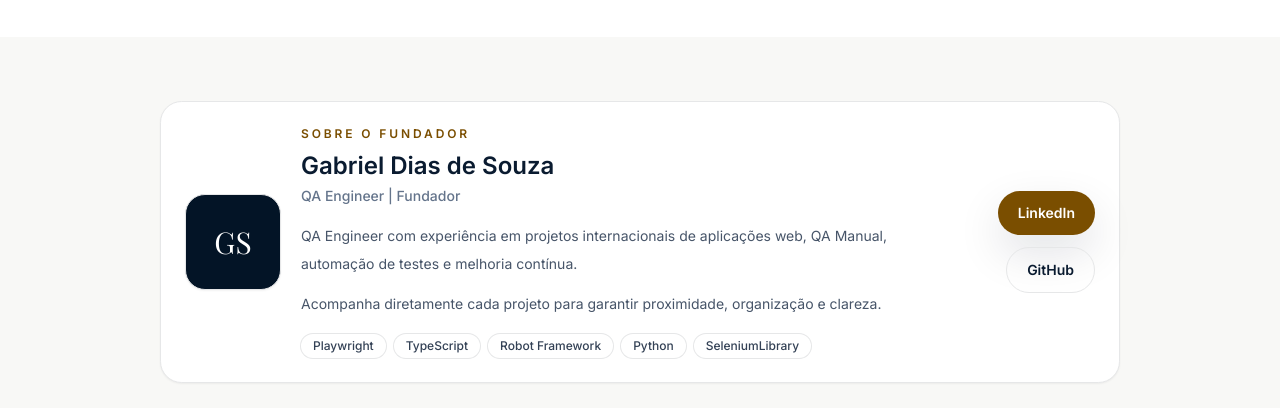
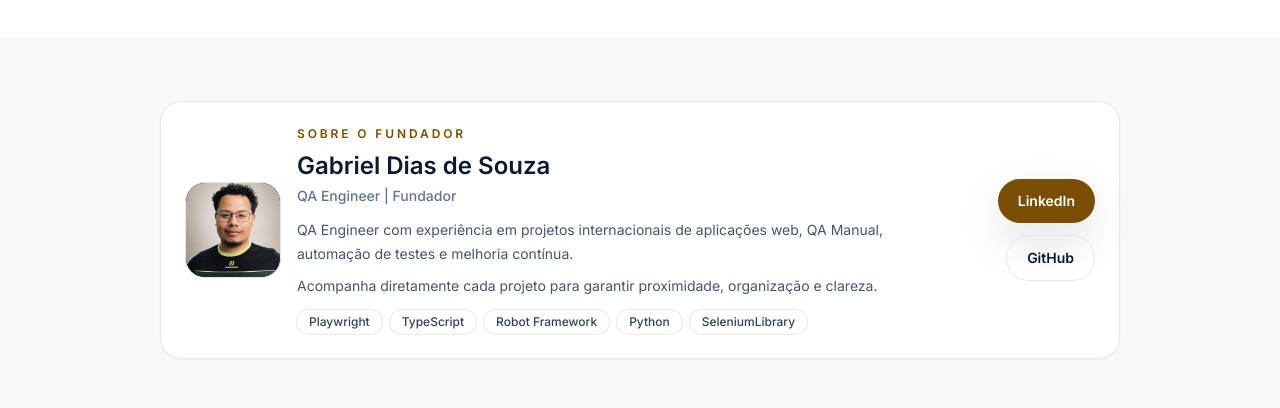
Before and after one commit to qevaryn/kavtris-site, a Next.js app: page / in a window 1280 px wide. Shown: the part 4240-4648 px from the top of the page. Built offline with nearby package versions, Linux system fonts and the light colour scheme; no server answers; a web font is replaced by a local one.

Commit message:
feat: add approved founder photography

```diff
--- a/src/components/sections/Founder.tsx
+++ b/src/components/sections/Founder.tsx
@@ -1,5 +1,7 @@
 "use client";
 
+import Image from 'next/image';
+import { useState } from 'react';
 import { Button } from '@/components/ui/Button';
 import { Tag } from '@/components/ui/Tag';
 import { socialLinks } from '@/lib/constants';
@@ -7,27 +9,40 @@ import { socialLinks } from '@/lib/constants';
 const tags = ['Playwright', 'TypeScript', 'Robot Framework', 'Python', 'SeleniumLibrary'];
 
 export function Founder() {
+  const [imageFailed, setImageFailed] = useState(false);
+
   return (
-    <section id="sobre" className="bg-paper py-14 sm:py-16">
+    <section id="sobre" className="bg-paper py-12 sm:py-16">
       <div className="mx-auto max-w-5xl px-4 sm:px-6 lg:px-8">
-        <div className="rounded-[1.35rem] border border-borderline bg-white p-5 shadow-sm md:p-6">
-          <div className="flex flex-col gap-6 lg:flex-row lg:items-center lg:justify-between">
-            <div className="flex flex-col gap-5 sm:flex-row sm:items-center">
-              <div className="grid h-24 w-24 shrink-0 place-items-center overflow-hidden rounded-2xl border border-borderline bg-navy-950 text-white shadow-sm" aria-label="Placeholder do fundador Gabriel Dias de Souza">
-                <span className="font-display text-3xl">GS</span>
+        <div className="rounded-[1.35rem] border border-borderline bg-white p-4 shadow-sm md:p-6">
+          <div className="flex flex-col gap-5 lg:flex-row lg:items-center lg:justify-between">
+            <div className="flex flex-col gap-4 sm:flex-row sm:items-center">
+              <div className="relative grid h-20 w-20 shrink-0 place-items-center overflow-hidden rounded-2xl border border-borderline bg-navy-950 text-white shadow-sm sm:h-24 sm:w-24" data-testid="founder-photo">
+                {imageFailed ? (
+                  <span className="font-display text-3xl" aria-label="Placeholder do fundador Gabriel Dias de Souza">GS</span>
+                ) : (
+                  <Image
+                    src="/images/gabriel.webp"
+                    alt="Gabriel Dias de Souza, QA Engineer e fundador da Qualidade é Vida Tech"
+                    fill
+                    sizes="(max-width: 640px) 80px, 96px"
+                    className="object-cover object-[50%_28%]"
+                    onError={() => setImageFailed(true)}
+                  />
+                )}
               </div>
 
               <div className="max-w-2xl">
                 <p className="text-xs font-semibold uppercase tracking-[0.24em] text-gold-600">Sobre o fundador</p>
                 <h2 className="mt-2 text-2xl font-semibold text-navy-800">Gabriel Dias de Souza</h2>
                 <p className="mt-1 text-sm font-medium text-slate-500">QA Engineer | Fundador</p>
-                <p className="mt-4 text-sm leading-7 text-slate-600">
+                <p className="mt-3 text-sm leading-6 text-slate-600">
                   QA Engineer com experiência em projetos internacionais de aplicações web, QA Manual, automação de testes e melhoria contínua.
                 </p>
-                <p className="mt-3 text-sm leading-7 text-slate-600">
+                <p className="mt-2 text-sm leading-6 text-slate-600">
                   Acompanha diretamente cada projeto para garantir proximidade, organização e clareza.
                 </p>
-                <div className="mt-4 flex flex-wrap gap-2">
+                <div className="mt-3 flex flex-wrap gap-2">
                   {tags.map((tag) => (
                     <Tag key={tag}>{tag}</Tag>
                   ))}
```
Also changed, not shown: public/images/gabriel.jpg (deleted), public/images/gabriel.webp (added).
